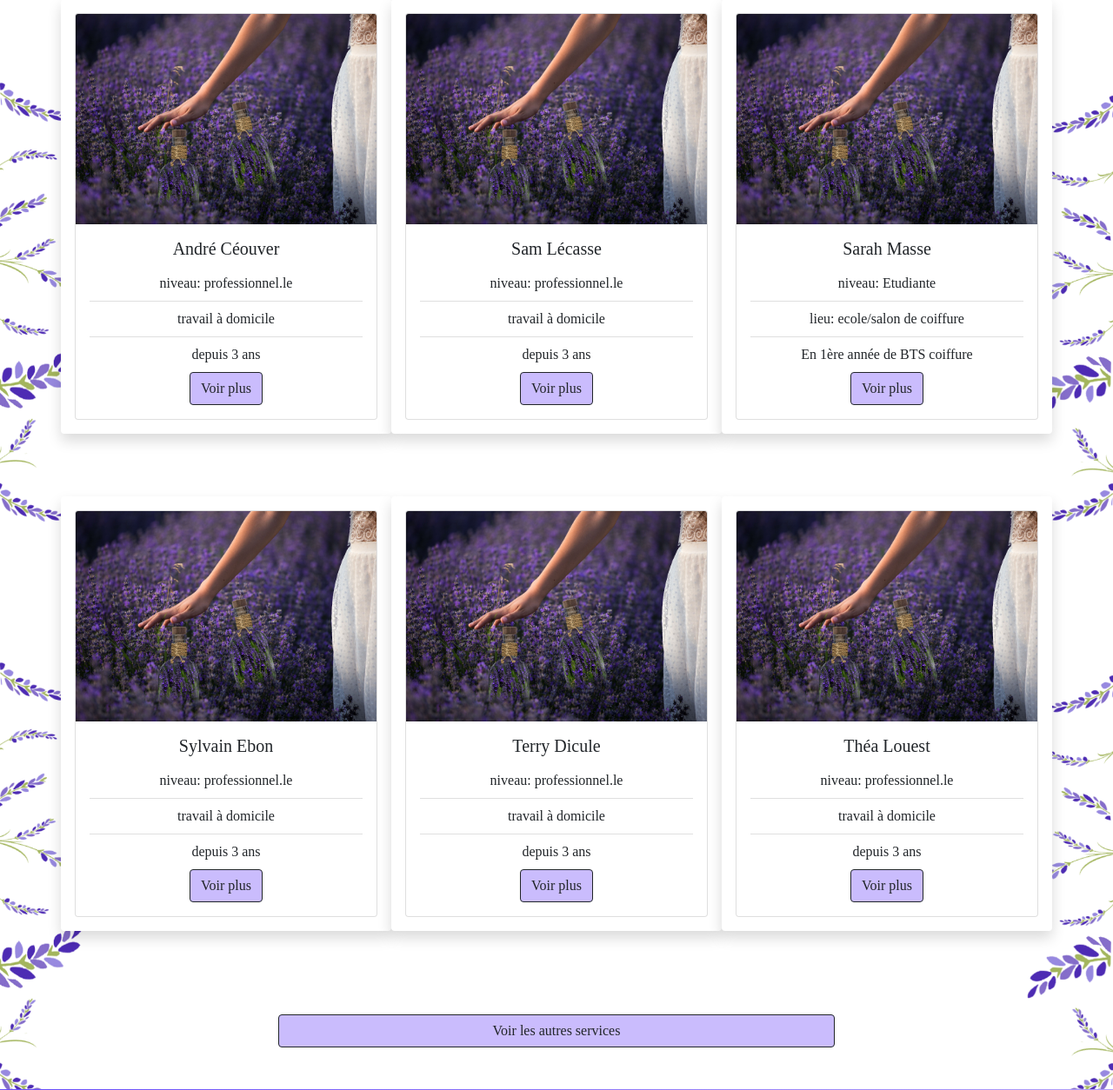
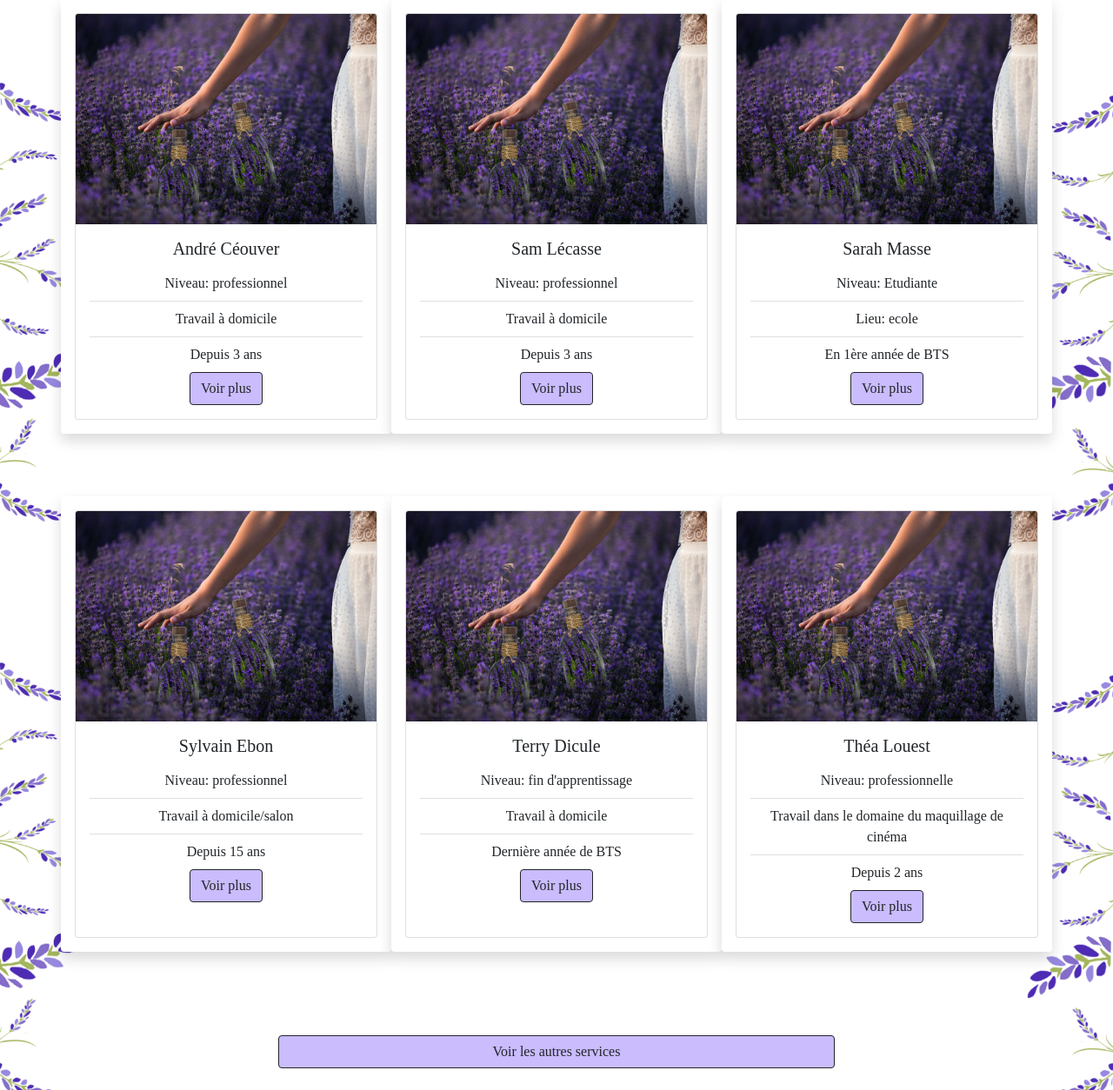
Before and after one commit to rose-br/mspr-wis1, a PHP site: page /maquillage in a window 1280 px wide. Shown: the part 705-1959 px from the top of the page at 87% size. Run offline with PHP 8.4, Linux system fonts and the light colour scheme.

Commit message:
finaal de rose

```diff
--- a/maquillage.php
+++ b/maquillage.php
@@ -22,9 +22,9 @@
                         <div class="card-body">
                             <h5 class="card-title"> André Céouver </h5>
                             <ul class="list-group list-group-flush">
-                                <li class="list-group-item">niveau: professionnel.le</li>
-                                <li class="list-group-item">travail à domicile</li>
-                                <li class="list-group-item">depuis 3 ans</li>
+                                <li class="list-group-item">Niveau: professionnel</li>
+                                <li class="list-group-item">Travail à domicile</li>
+                                <li class="list-group-item">Depuis 3 ans</li>
                             </ul>
                             <a href="prestataire.php" class="btn btn-outline-dark"> Voir plus </a>
 
@@ -38,9 +38,9 @@
                         <div class="card-body">
                             <h5 class="card-title">Sam Lécasse</h5>
                             <ul class="list-group list-group-flush">
-                                <li class="list-group-item">niveau: professionnel.le</li>
-                                <li class="list-group-item">travail à domicile</li>
-                                <li class="list-group-item">depuis 3 ans</li>
+                                <li class="list-group-item">Niveau: professionnel</li>
+                                <li class="list-group-item">Travail à domicile</li>
+                                <li class="list-group-item">Depuis 3 ans</li>
                             </ul>
                             <a href="prestataire.php" class="btn btn-outline-dark"> Voir plus </a>
                         </div>
@@ -53,9 +53,9 @@
                         <div class="card-body">
                             <h5 class="card-title">Sarah Masse</h5>
                             <ul class="list-group list-group-flush">
-                                <li class="list-group-item">niveau: Etudiante</li>
-                                <li class="list-group-item">lieu: ecole/salon de coiffure</li>
-                                <li class="list-group-item">En 1ère année de BTS coiffure</li>
+                                <li class="list-group-item">Niveau: Etudiante</li>
+                                <li class="list-group-item">Lieu: ecole</li>
+                                <li class="list-group-item">En 1ère année de BTS </li>
                             </ul>
                             <a href="prestataire.php" class="btn btn-outline-dark"> Voir plus </a>
                         </div>
@@ -68,9 +68,9 @@
                         <div class="card-body">
                             <h5 class="card-title">Sylvain Ebon</h5>
                             <ul class="list-group list-group-flush">
-                                <li class="list-group-item">niveau: professionnel.le</li>
-                                <li class="list-group-item">travail à domicile</li>
-                                <li class="list-group-item">depuis 3 ans</li>
+                                <li class="list-group-item">Niveau: professionnel</li>
+                                <li class="list-group-item">Travail à domicile/salon</li>
+                                <li class="list-group-item">Depuis 15 ans</li>
                             </ul>
                             <a href="prestataire.php" class="btn btn-outline-dark"> Voir plus </a>
                         </div>
@@ -83,9 +83,9 @@
                         <div class="card-body">
                             <h5 class="card-title">Terry Dicule</h5>
                             <ul class="list-group list-group-flush">
-                                <li class="list-group-item">niveau: professionnel.le</li>
-                                <li class="list-group-item">travail à domicile</li>
-                                <li class="list-group-item">depuis 3 ans</li>
+                                <li class="list-group-item">Niveau: fin d'apprentissage</li>
+                                <li class="list-group-item">Travail à domicile</li>
+                                <li class="list-group-item">Dernière année de BTS </li>
                             </ul>
                             <a href="prestataire.php" class="btn btn-outline-dark"> Voir plus </a>
                         </div>
@@ -98,9 +98,9 @@
                         <div class="card-body">
                             <h5 class="card-title">Théa Louest</h5>
                             <ul class="list-group list-group-flush">
-                                <li class="list-group-item">niveau: professionnel.le</li>
-                                <li class="list-group-item">travail à domicile</li>
-                                <li class="list-group-item">depuis 3 ans</li>
+                                <li class="list-group-item">Niveau: professionnelle</li>
+                                <li class="list-group-item">Travail dans le domaine du maquillage de cinéma</li>
+                                <li class="list-group-item">Depuis 2 ans</li>
                             </ul>
                             <a href="prestataire.php" class="btn btn-outline-dark"> Voir plus </a>
                         </div>
```
Also changed, not shown: coiffure.php (+17 -17 lines), manucure.php (+18 -18 lines).
